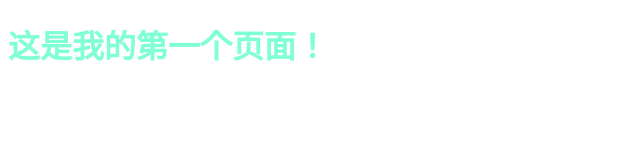
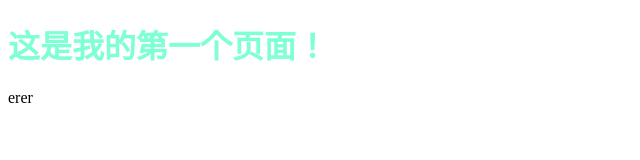
Before and after one commit to robuster11/p1, a plain HTML site: page index.html in a window 1280 px wide. Shown: the full height of the page, 0-640 px from the left. Drawn offline with Linux system fonts and the light colour scheme.

Commit message:
Update index.html

```diff
--- a/index.html
+++ b/index.html
@@ -14,6 +14,7 @@
 
 <body>
     <h1>这是我的第一个页面！</h1>
+    <p>erer</p>
 </body>
 
 </html>
```
